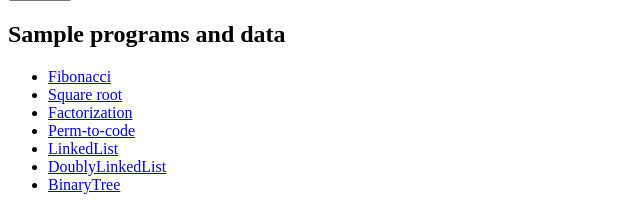
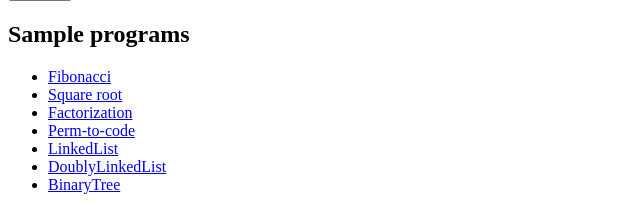
Before and after one commit to yokoyama-lab/ROOPLPP-interpreter, a PHP site: page /index.php in a window 1280 px wide. Shown: the part 510-729 px from the top of the page, without its empty margins (0-640 px from the left). Run offline with PHP 8.4, Linux system fonts and the light colour scheme.

Commit message:
index.phpを少し変更

```diff
--- a/web/index.php
+++ b/web/index.php
@@ -39,7 +39,7 @@ $example = filter_input(INPUT_GET, "example", FILTER_VALIDATE_INT);
 <h3>Execute</h3>
 <input type="submit" value="Execute">
 </form>
-<h2>Sample programs and data</h2>
+<h2>Sample programs</h2>
 <ul>
  <li> <a href="index.php?example=0">Fibonacci</a>
  <li> <a href="index.php?example=1">Square root</a>
```
